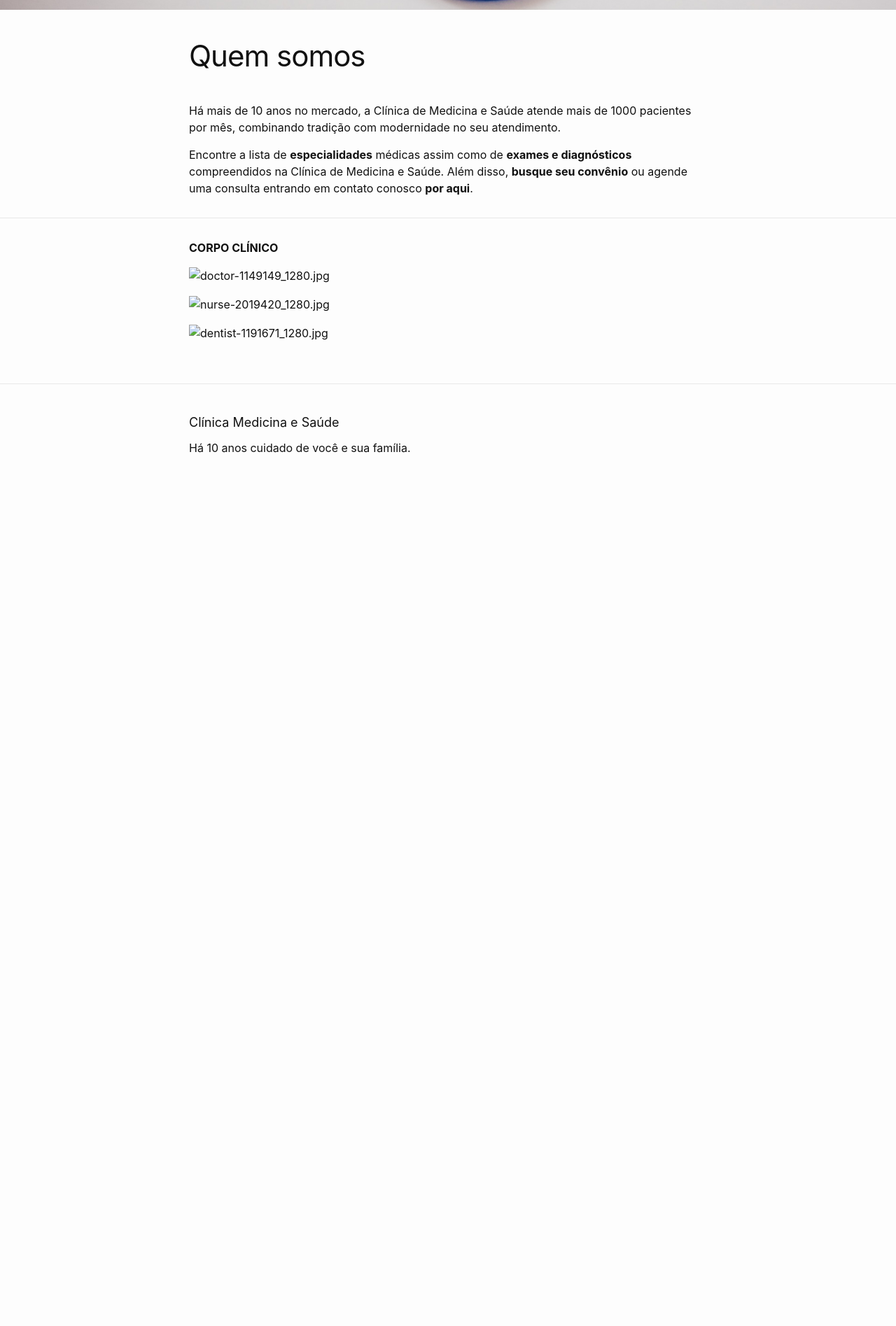
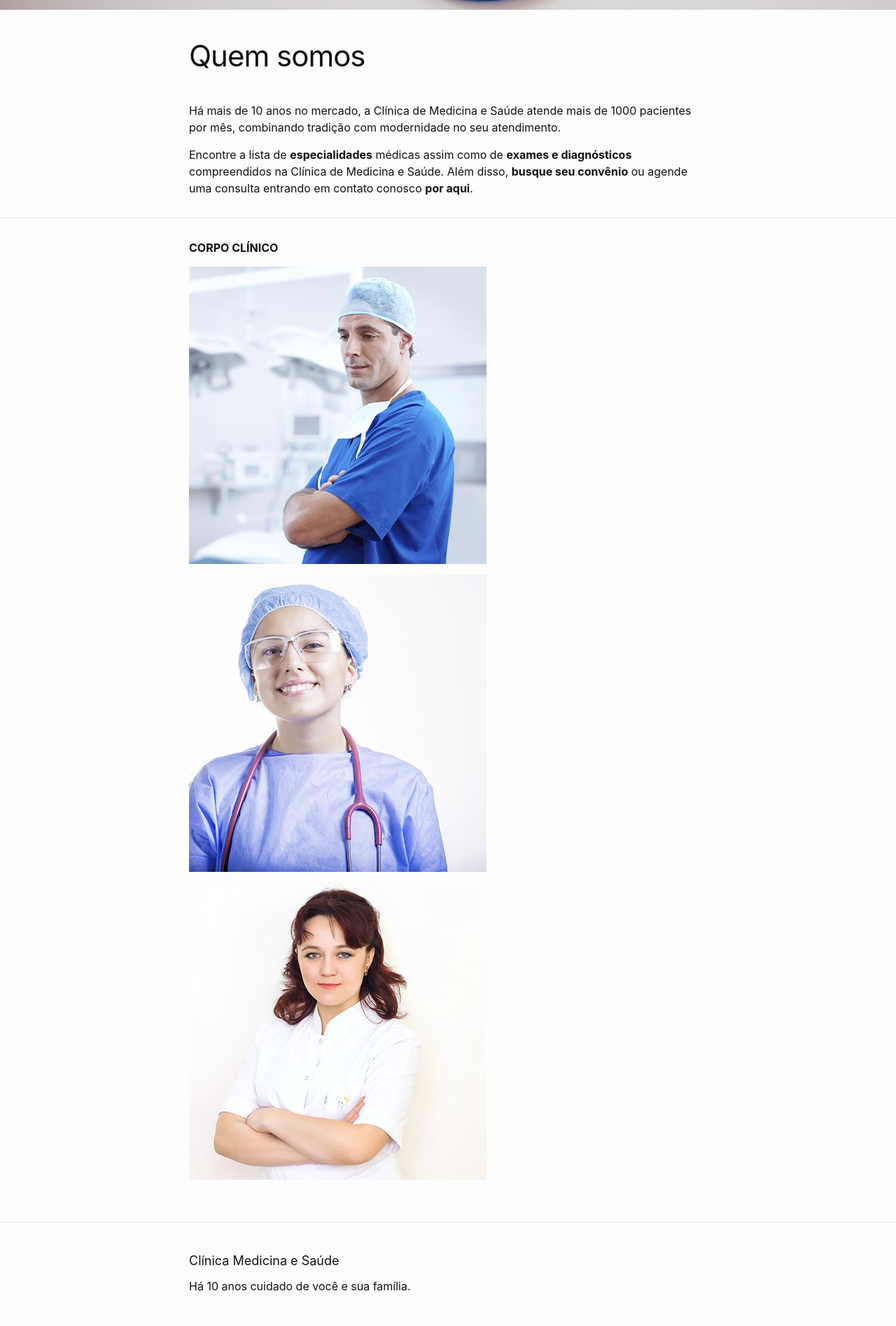
Before and after one commit to CopaTecnologia/medicinaesaude, a Jekyll site: the page built from sobre.markdown, in a window 1280 px wide. Shown: the part 859-2754 px from the top of the page at 70% size. Built offline with Jekyll 4.4.1, drawn with Linux system fonts in a browser that asks for light colours; before the commit the page ends 1556 px from its top, so only the background shows below that.

Commit message:
Updated Sobre

```diff
--- a/sobre.markdown
+++ b/sobre.markdown
@@ -17,9 +17,8 @@
 
 **CORPO CLÍNICO**
 
+![doctor-1149149_1280.jpg](/uploads/doctor-1149149_1280.jpg)
 
-![doctor-1149149_1280.jpg](/_uploads/doctor-1149149_1280.jpg)
+![nurse-2019420_1280.jpg](/uploads/nurse-2019420_1280.jpg)
 
-![nurse-2019420_1280.jpg](/_uploads/nurse-2019420_1280.jpg)
-
-![dentist-1191671_1280.jpg](/_uploads/dentist-1191671_1280.jpg)
+![dentist-1191671_1280.jpg](/uploads/dentist-1191671_1280.jpg)
```
